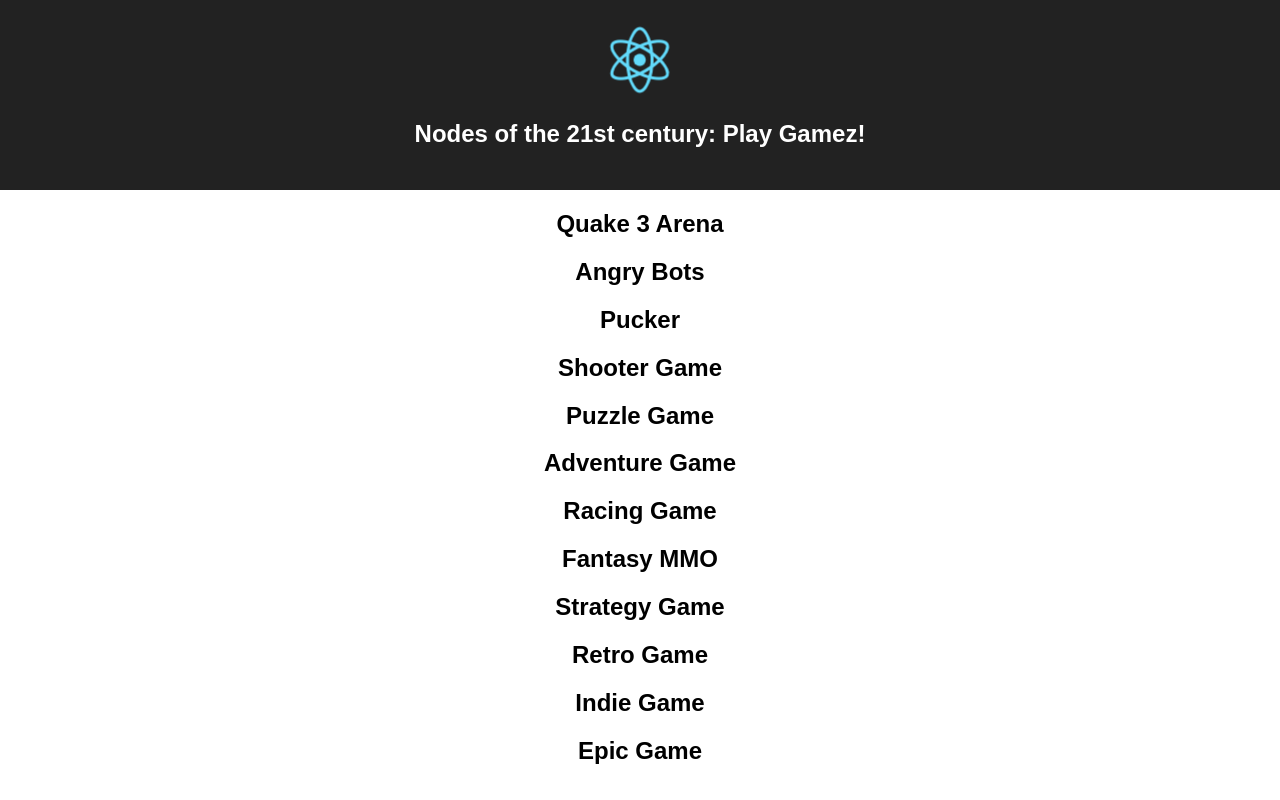
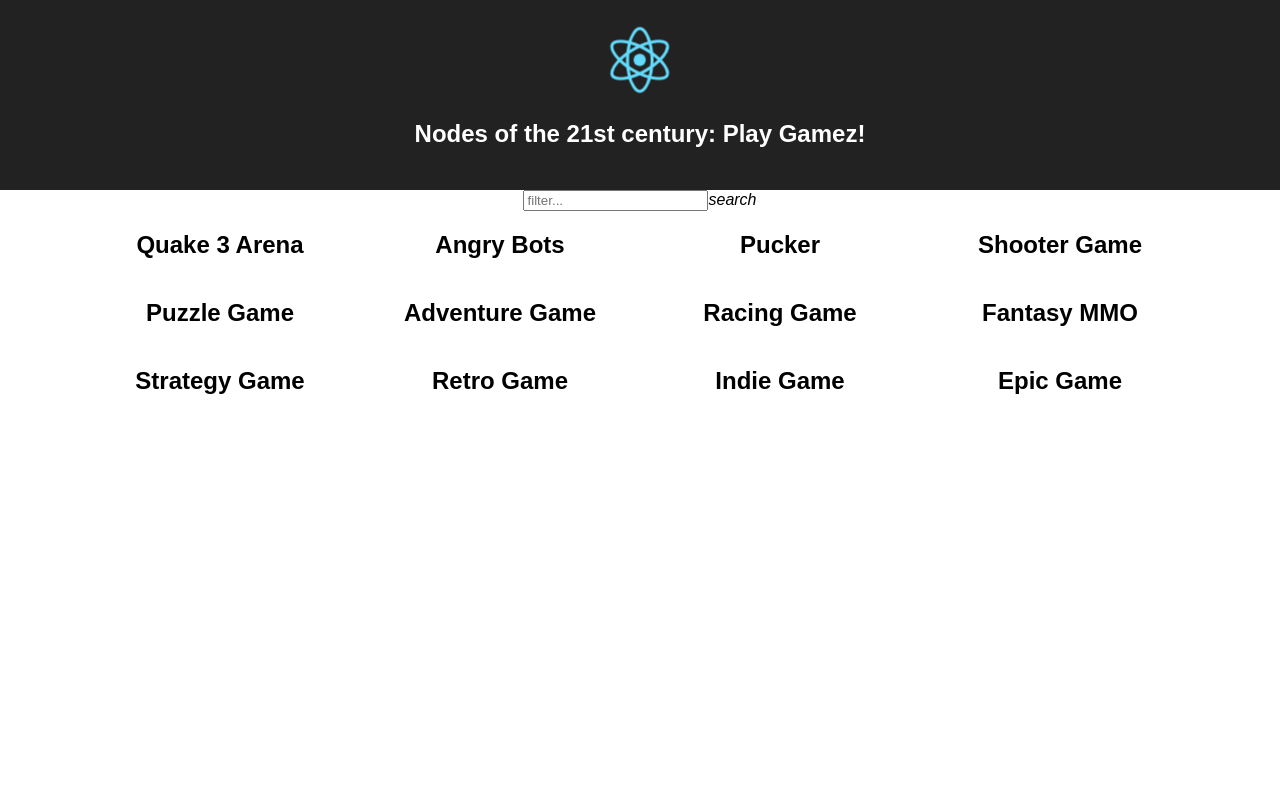
Before and after one commit to eminx/gamez, a React (Create React App) app: page / in a window 1280 px wide. Built offline with nearby package versions, Linux system fonts and the light colour scheme.

Commit message:
implemented the filter function and added some styling

```diff
--- a/src/App.js
+++ b/src/App.js
@@ -1,6 +1,7 @@
 import React, { Component } from 'react';
 import GameItem from './reusables/GameItem';
 import GameItemDetailed from './reusables/GameItemDetailed';
+import Filtrer from './reusables/Filtrer';
 
 import logo from './logo.svg';
 import './App.css';
@@ -8,17 +9,52 @@ const gamesData = require("./store/data.json");
 
 
 class App extends Component {
-  state={
+  state = {
     games: gamesData,
-    showItem: null
+    showItem: null,
+    filterValue: ''
   }
 
   setDetailedItem = (item) => {
-    this.setState({showItem: item})
+    this.setState({showItem: item});
+  }
+
+  updateFilter = (val) => {
+    this.setState({
+      filterValue: val
+    })
+  }
+
+  deleteFilterText = () => {
+    this.setState({filterValue: ''});
+  }
+
+  closeDetailedItem = () => {
+    this.setState({showItem: null})
+  }
+
+  getFilteredItems = () => {
+    const gamesData = this.state.games.data;
+    if (gamesData.length > 0) {
+      const filteredGames = gamesData.filter((game) => {
+        const filterState = this.state.filterValue;
+        if (isNaN(filterState)) {
+          const match = game.attributes.name.toLowerCase().indexOf(
+            filterState.toLowerCase()
+          );
+          return (match !== -1);
+        } else {
+          return -1;
+        }
+      });
+      return filteredGames;
+    }
   }
 
   render() {
     const { games, showItem } = this.state;
+
+    const filteredGames = this.getFilteredItems();
 
     return (
       <div className="App">
@@ -26,20 +62,34 @@ class App extends Component {
           <img src={logo} className="App-logo" alt="logo" />
           <h1 className="App-title">Nodes of the 21st century: Play Gamez!</h1>
         </header>
+        <div>
+          <Filtrer
+            updateFilter={this.updateFilter}
+            placeholder="filter..."
+            deleteFilterText={this.deleteFilterText}
+            value={this.state.filterValue}
+          />
+        </div>
         <main>
-          {games.data.map((game, i) => (
+          <div className="games-container">
+            {filteredGames
+              ?
+                filteredGames.map((game, i) => (
                   <GameItem
                     onClick={() => this.setDetailedItem(game)}
                     key={game.id}
                     name={game.attributes.name}
                     description={game.attributes.description}
                   />
-          ))}
+                ))
+              : null
+            }
+          </div>
         </main>
         <aside>
           {
             showItem
-              ? <GameItemDetailed item={showItem} />
+              ? <GameItemDetailed item={showItem} onClose={() => this.closeDetailedItem()} />
               : null
           }
         </aside>
--- a/src/index.css
+++ b/src/index.css
@@ -3,3 +3,13 @@ body {
   padding: 0;
   font-family: sans-serif;
 }
+
+.games-container {
+	display: flex;
+	flex-wrap: wrap;
+	justify-content: center;
+}
+
+.games-item {
+	flex-basis: 280px;
+}
--- /dev/null
+++ b/src/reusables/Filtrer.jsx
@@ -0,0 +1,67 @@
+import React from 'react';
+
+class Filtrer extends React.Component {
+  state = {
+    isFilterText: false
+  }
+
+  searchCrossIcon = () => {
+    const value = this.state.isFilterText;
+    if (value)  {
+      return (
+        <i
+          className="material-icons"
+          style={{cursor:'pointer'}}
+          onClick={this.props.deleteFilterText}
+        >
+          close
+        </i>
+      );
+    } else {
+      return (
+        <i className="material-icons">search</i>
+      );
+    }
+  }
+
+  handleFilterChange = (e) => {
+    const filterValue = e.target.value;
+
+    if (String(filterValue).length === 0) {
+      this.setState({
+        isFilterText: false
+      });
+    } else {
+      this.setState({
+        isFilterText: true
+      });
+    }
+    this.props.updateFilter(filterValue);
+  }
+
+  render() {
+    this.props.isFocused ? this.refs.filterInput.focus() : null;
+
+    return (
+      <div className="filter-input">
+        <input
+          type="text"
+          onChange={this.handleFilterChange}
+          ref="filterInput"
+          value={this.props.filterValue}
+          className="filter-objects"
+          placeholder={this.props.placeholder}
+        />
+        <span className="filter-icon">{this.searchCrossIcon()}</span>
+      </div>
+    )
+  }
+}
+
+export default Filtrer;
+
+  // propTypes: {
+  //   placeholder: React.PropTypes.string.isRequired,
+  //   updateFilter: React.PropTypes.func.isRequired,
+  //   isFocused: React.PropTypes.bool
+  // }
--- a/src/reusables/GameItem.jsx
+++ b/src/reusables/GameItem.jsx
@@ -1,7 +1,7 @@
 import React from 'react';
 
 const GameItem = (props) => (
-	<div onClick={props.onClick}>
+	<div onClick={props.onClick} className="games-item">
 		<h2>{props.name}</h2>
 
 	</div>
--- a/src/reusables/GameItemDetailed.jsx
+++ b/src/reusables/GameItemDetailed.jsx
@@ -1,20 +1,23 @@
 import React from 'react';
 
+const GameItemDetailed = ({item, onClose}) => {
 	const style = {
 		position: 'fixed',
 		top: 20,
 		left: 20,
 		right:20,
-	backgroundColor: '#030303',
+		backgroundColor: item.attributes.img_card_avg_color,
 		height: '100%',
 		color: '#fff'
-}
+	};
 
-const GameItemDetailed = ({item}) => (
+	return (
 		<div style={style}>
+			<span onClick={onClose} style={{position: 'absolute', top: 40, right: 40}}>close</span>
 			<h2>{item.attributes.name}</h2>
 			<div dangerouslySetInnerHTML={{__html: item.attributes.description}}></div>
 		</div>
 	);
+};
 
 export default GameItemDetailed;
```
Lines whose indentation alone changed are shown as unchanged.
